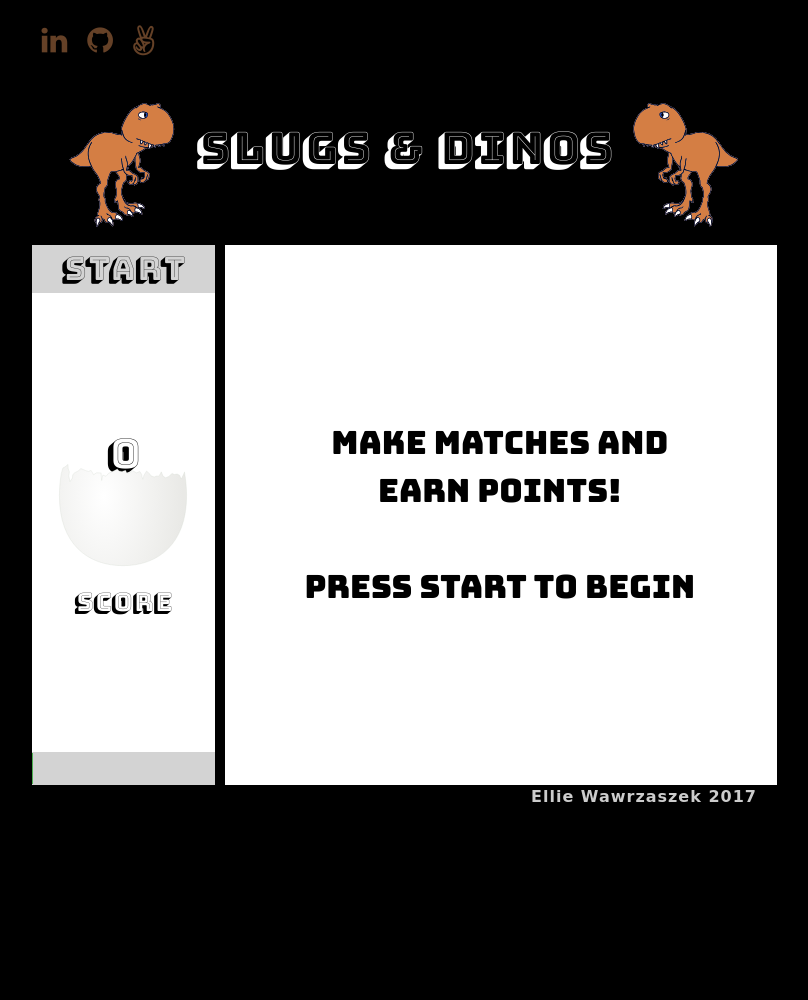
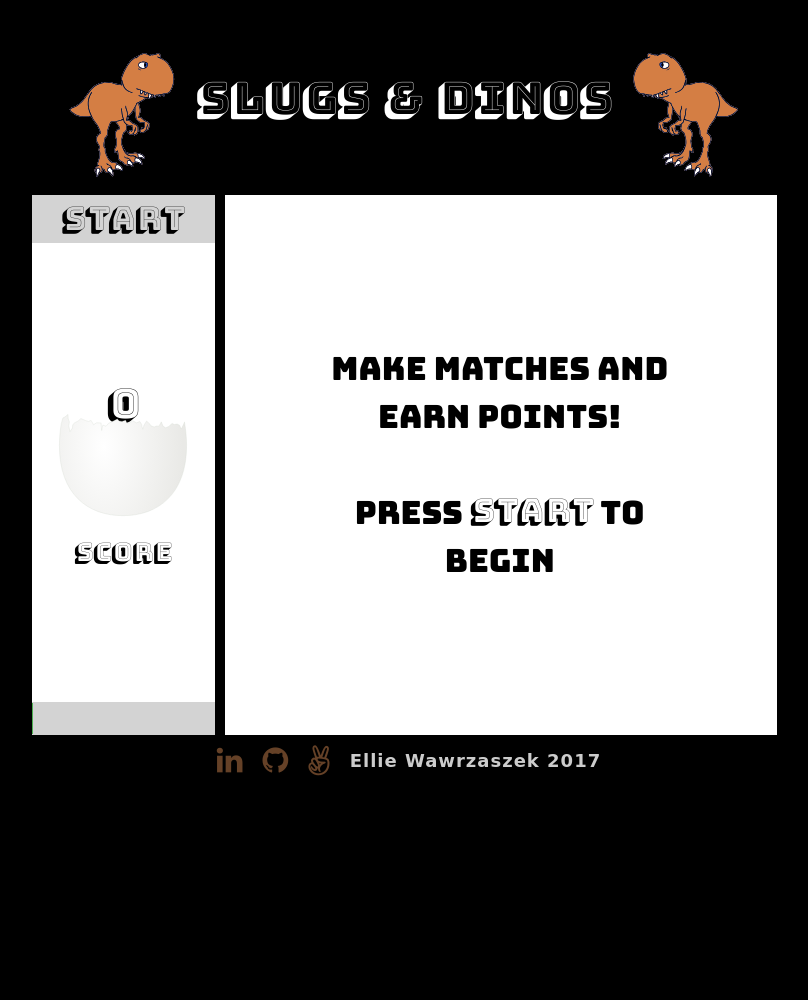
Before and after one commit to ewawrzas/Slugs-and-Dinos, a website built with webpack: page index.html in a window 1280 px wide. Shown: the whole page, without its empty margins (236-1044 px from the left). Built offline with nearby package versions, Linux system fonts and the light colour scheme; a web font is replaced by a local one.

Commit message:
Format css

```diff
--- a/assets/index.css
+++ b/assets/index.css
@@ -14,14 +14,25 @@
  padding-top: 100px;
 }
 
+#textButton {
+  margin: 0;
+  padding: 0;
+  font-family: 'Bungee Shade';
+  background-color: white;
+  display: inline-block;
+  position: relative;
+  bottom: 2px;
+}
+
 #name {
   color: white;
   font-family: 'Bungee Hairline', cursive;
   letter-spacing: 1px;
   position: relative;
-  left: 240px;
+  font-size: 18px;
   font-weight: 700;
   opacity: .8;
+  margin-left: 10px;
 }
 
 .wrapper1{
@@ -36,12 +47,11 @@
 }
 
 .links {
-  align-self: flex-start;
+  justify-content: center;
   display: flex;
   /*margin-left: 40px;*/
   position: relative;
-  /*right: 5px;*/
-  bottom: 15px;
+  align-items: center;
 }
 
 .links a {
@@ -208,7 +218,6 @@ body {
 
 #instructions {
   min-width: 400px;
-  display: flex;
   font-size: 32px;
   position: relative;
   left: 35px;
@@ -250,5 +259,4 @@ body {
   flex-direction: column;
   justify-content: center;
   align-content: center;
-
 }
--- a/index.html
+++ b/index.html
@@ -23,6 +23,7 @@
 
       function dragstart_handler(ev) {
         $(ev.target).attr("id", "selected");
+        debugger
         console.log("dragStart");
         // Add the target element's id to the data transfer object
         const data = event.dataTransfer;
@@ -142,11 +143,7 @@
 
 
     <div class="wrapper1">
-      <div class="links">
-        <a href="https://www.linkedin.com/in/ellie-wawrzaszek/" class="fa fa-linkedin"></a>
-        <a href="https://github.com/ewawrzas" class="fa fa-github"></a>
-        <a href="https://angel.co/ellie-wawrzaszek" class="fa fa-angellist"></a>
-      </div>
+
 
         <div class="header">
           <img id="dinoImg1" src="./assets/images/rex.svg">
@@ -168,9 +165,14 @@
 
               <div id="progressBar"><div id='bar'></div></div>
             </div>
-            <figure class="gameboard"><p id=instructions>Make matches and earn points!<br><br> Press start to begin</p></figure>
+            <figure class="gameboard"><p id=instructions>Make matches and earn points!<br><br> Press <button id="textButton" class="start" type="button" name="button">START</button> to begin</p></figure>
           </div>
-          <h3 id="name">Ellie Wawrzaszek 2017</h3>
+          <div class="links">
+            <a href="https://www.linkedin.com/in/ellie-wawrzaszek/" class="fa fa-linkedin"></a>
+            <a href="https://github.com/ewawrzas" class="fa fa-github"></a>
+            <a href="https://angel.co/ellie-wawrzaszek" class="fa fa-angellist"></a>
+            <h3 id="name">Ellie Wawrzaszek 2017</h3>
+          </div>
 
         </div>
       </div>
```
